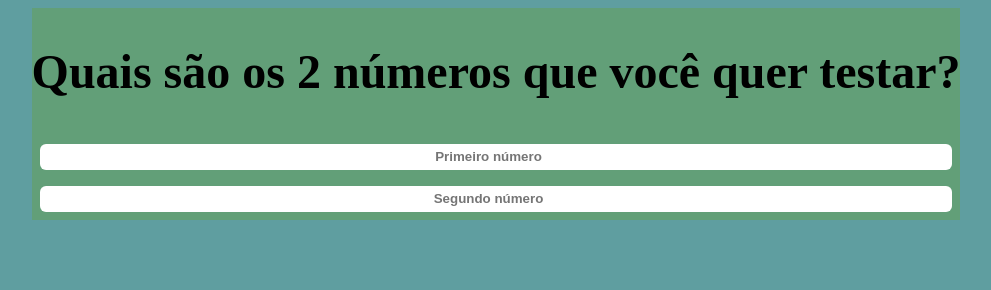
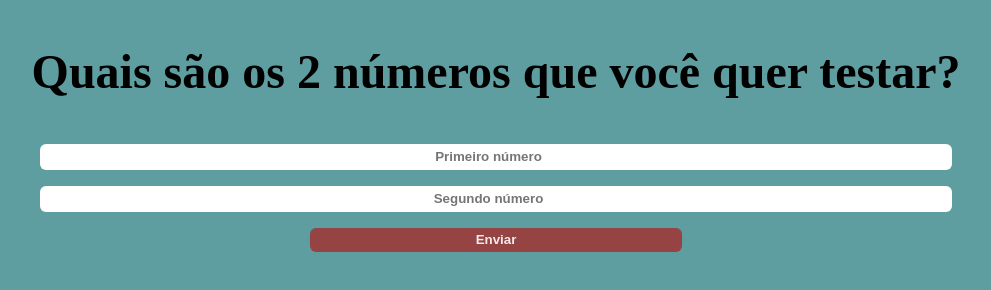
Before and after one commit to BuenoGui/Matematica_Basica, a plain HTML site: page index.html in a window 1280 px wide. Shown: the whole page, without its empty margins (144-1135 px from the left). Drawn offline with Linux system fonts and the light colour scheme.

Commit message:
Base de fato criada, pensar nos dados para mostrar e fazer a parte interativa com js

```diff
--- a/index.css
+++ b/index.css
@@ -5,7 +5,7 @@ body {
 }
 
 .container {
-    background-color: rgba(100, 160, 95, 0.61);
+    /* background-color: rgba(100, 160, 95, 0.61); */
     display: grid;
     text-align: center;
 }
@@ -15,7 +15,14 @@ body {
     font-size: 48px;
 }
 
-.container input {
+.inputs {
+    display: flex;
+    flex-wrap: wrap;
+    justify-content: center;
+}
+
+.inputs input {
+    width: 100%;
     text-align: center;
     height: 24px;
     margin: 8px;
@@ -23,3 +30,14 @@ body {
     border-radius: 6px;
     font-weight: bold;
 }
+
+.inputs .button {
+    color: rgba(255, 255, 255, 0.89);
+    background-color: rgba(165, 42, 42, 0.781);
+    width: 40%;
+}
+
+.button:hover {
+    cursor: pointer;
+
+}
--- a/index.html
+++ b/index.html
@@ -12,12 +12,29 @@
 
 
 <body>
-    <section>
+    <section id="Perguntas">
         <div class="container">
             <h1>Quais são os 2 números que você quer testar?</h1>
+            <form  class="inputs" id="inputs">
             <input type="number" name="Primeiro" id="X" placeholder="Primeiro número">
             <input type="number" name="Segundo" id="Y" placeholder="Segundo número">
+            <input type="submit" value="Enviar" class="button">
+            </form>
         </div>
     </section>
+
+
+
+
+
+
+
+
+
+
+
+
+
+    <script src="index.js"></script>
 </body>
 </html>
--- /dev/null
+++ b/index.js
@@ -0,0 +1,20 @@
+const form = document.getElementById('inputs');
+
+form.addEventListener('submit', function(enviar) {
+    enviar.preventDefault();
+
+    const Num01 = document.getElementById('X').value;
+    const Num02 = document.getElementById('Y').value;
+
+    if (Num01 !== "" && Num02 !== "") {
+        // Limpar os campos de input
+        document.getElementById('X').value = "";
+        document.getElementById('Y').value = "";
+    } else {
+        alert("Por favor preencha os dois campos com algum valor!")
+    }
+
+
+
+
+})
```
